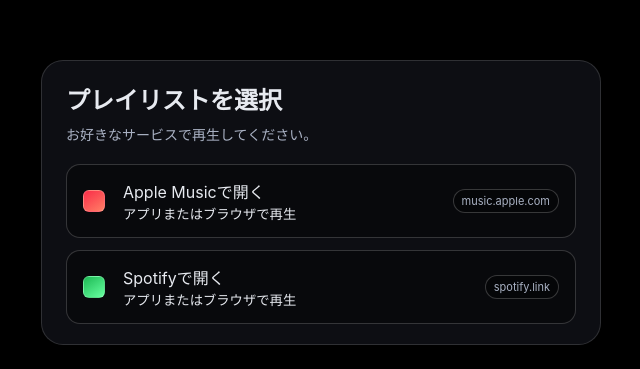
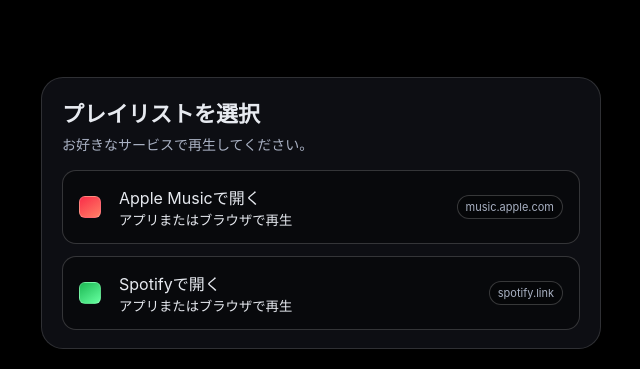
Before and after one commit to cmm4s62jsf-sys/JOJOmusic, a plain HTML site: page index.html in a window 1280 px wide. Shown: the part 431-800 px from the top of the page, without its empty margins (319-959 px from the left). Drawn offline with Linux system fonts and the light colour scheme.

Commit message:
Update index.html

```diff
--- a/index.html
+++ b/index.html
@@ -2,7 +2,7 @@
 <html lang="ja">
 <head>
   <meta charset="utf-8">
-  <meta name="viewport" content="width=device-width, initial-scale=1">
+  <meta name="viewport" content="width=device-width, initial-scale=1, viewport-fit=cover">
   <title>プレイリストを選択</title>
   <meta name="description" content="Apple Music または Spotify でプレイリストを再生します。">
   <style>
@@ -15,56 +15,49 @@
     * { box-sizing: border-box; margin: 0; padding: 0; }
     html, body {
       width: 100%;
-      height: 100svh;
+      height: 100svh;   /* iOS Safari用 */
+      height: 100dvh;   /* 新しめのブラウザ */
+      height: 100vh;    /* フォールバック */
       overflow: hidden; /* ← スクロール禁止 */
       background: #000;
       font-family: -apple-system, BlinkMacSystemFont, "Segoe UI", Roboto, "Hiragino Kaku Gothic ProN", "Noto Sans JP", "Helvetica Neue", Arial, sans-serif;
       color: var(--text);
+      -webkit-text-size-adjust: 100%;
     }
+    /* 背景画像（index.html と bg.jpg を同階層に置く） */
     body::before {
       content: "";
-      position: fixed;
-      inset: 0;
+      position: fixed; inset: 0;
       background: url("./bg.jpg") center / cover no-repeat;
-      filter: brightness(0.45) blur(1px);
+      filter: brightness(0.48) blur(1px);
       z-index: -2;
     }
+    /* 下を少し暗くしてボタンの可読性UP */
     body::after {
       content: "";
-      position: fixed;
-      inset: 0;
-      background: linear-gradient(to top, rgba(0,0,0,0.65) 0%, rgba(0,0,0,0.3) 60%, transparent 100%);
+      position: fixed; inset: 0;
+      background: linear-gradient(to top, rgba(0,0,0,0.7) 0%, rgba(0,0,0,0.35) 55%, transparent 100%);
       z-index: -1;
     }
+    /* 下固定カード（常に見切れない） */
     .card {
-      position: absolute;
-      bottom: calc(env(safe-area-inset-bottom) + 24px);
+      position: fixed;
       left: 50%;
+      bottom: calc(env(safe-area-inset-bottom, 0px) + 20px);
       transform: translateX(-50%);
       width: calc(100% - 40px);
       max-width: 560px;
       background: var(--card);
       border: 1px solid var(--border);
       border-radius: 22px;
-      padding: 20px 24px;
+      padding: 18px 20px;
       backdrop-filter: blur(10px);
+      -webkit-backdrop-filter: blur(10px);
       box-shadow: 0 20px 50px rgba(0,0,0,0.45);
     }
-    .title {
-      font-size: 24px;
-      font-weight: 800;
-      margin-bottom: 8px;
-    }
-    .subtitle {
-      margin-bottom: 18px;
-      color: var(--muted);
-      font-size: 14px;
-      line-height: 1.6;
-    }
-    .btns {
-      display: grid;
-      gap: 12px;
-    }
+    .title { font-size: 22px; font-weight: 800; margin-bottom: 6px; }
+    .subtitle { margin-bottom: 14px; color: var(--muted); font-size: 14px; line-height: 1.6; }
+    .btns { display: grid; gap: 12px; }
     .btn {
       display: grid;
       grid-template-columns: 28px 1fr auto;
@@ -77,23 +70,19 @@
       border-radius: 14px;
       padding: 14px 16px;
       transition: transform 0.1s ease, border-color 0.2s ease;
+      -webkit-tap-highlight-color: rgba(255,255,255,0.1);
     }
     .btn:hover { transform: translateY(-2px); border-color: rgba(255,255,255,0.3); }
-    .icon {
-      width: 22px;
-      height: 22px;
-      border-radius: 6px;
-      border: 1px solid rgba(255,255,255,0.2);
-    }
+    .icon { width: 22px; height: 22px; border-radius: 6px; border: 1px solid rgba(255,255,255,0.2); }
     .apple .icon { background: linear-gradient(145deg,#fa2d48,#ff7f66); }
     .spotify .icon { background: linear-gradient(145deg,#1db954,#66ffa0); }
-    .badge {
-      font-size: 11px;
-      padding: 4px 8px;
-      border-radius: 999px;
-      border: 1px solid rgba(255,255,255,0.2);
-      color: var(--muted);
-      background: rgba(0,0,0,0.3);
+    .badge { font-size: 11px; padding: 4px 8px; border-radius: 999px; border: 1px solid rgba(255,255,255,0.2); color: var(--muted); background: rgba(0,0,0,0.3); }
+
+    /* 画面が極端に小さい場合は少し圧縮（見切れ回避） */
+    @media (max-height: 520px) {
+      .card { padding: 14px 16px; }
+      .btn { padding: 12px 12px; }
+      .title { font-size: 20px; }
     }
   </style>
 </head>
```
